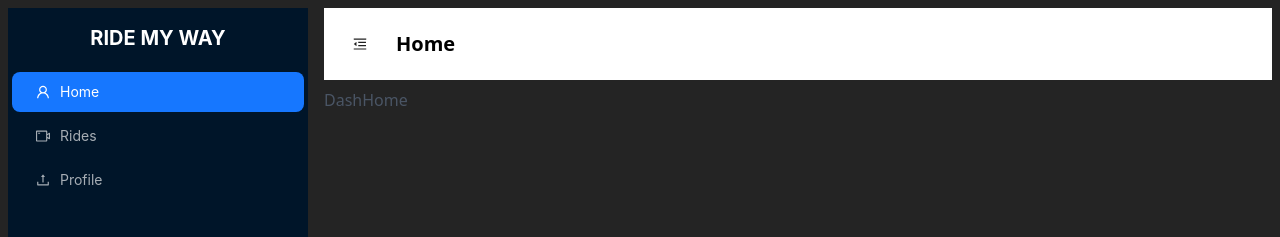
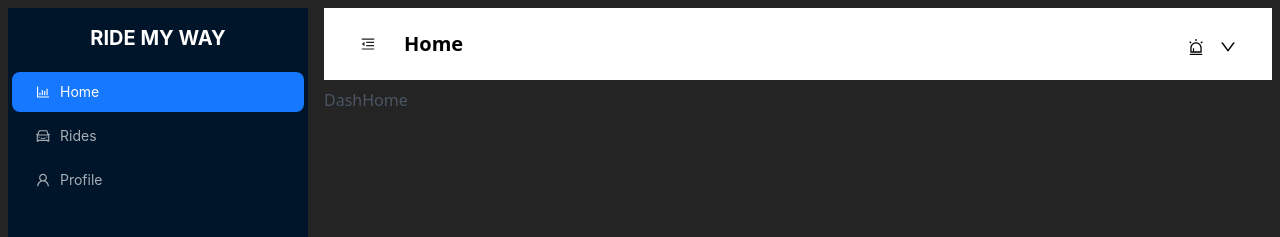
Before and after one commit to Xerrex/rmw-frontend, a React (Vite) app: page /dashboard in a window 1280 px wide. Shown: the top 237 px of the page. Built offline with nearby package versions, Linux system fonts and the light colour scheme.

Commit message:
Add notifications to dashboard header

```diff
--- a/src/Dashboard/Dashboard.jsx
+++ b/src/Dashboard/Dashboard.jsx
@@ -12,7 +12,7 @@ import Header from './UI/Header/Header';
 function Dashboard() {
   const {rmwAlerts, removeAlert} = useAlertsContext();
   const location = useLocation();
-  const { userDetails }= useAuthContext();
+  // const { userDetails }= useAuthContext();
   const [showSignIn, setShowSignIn] = useState(false);
   const [collapsed, setCollapsed] = useState(false);
 
--- a/src/Dashboard/UI/Header/Header.jsx
+++ b/src/Dashboard/UI/Header/Header.jsx
@@ -1,16 +1,34 @@
-import { Button } from 'antd';
-import { MenuFoldOutlined, MenuUnfoldOutlined } from '@ant-design/icons';
+import { Button, Dropdown, Space } from 'antd';
+import { MenuFoldOutlined, MenuUnfoldOutlined, DownOutlined,
+  SmileOutlined, AlertOutlined } from '@ant-design/icons';
 import useHeaderContext from './Context/useHeaderContext';
+
+const items = [
+  { key: '1', label: (<span>1st menu item</span>),},
+  {key: '2',label: (<span>2nd menu item (disabled) </span>), icon: <SmileOutlined />, disabled: true,},
+  {key: '3', label: ( <span>3rd menu item (disabled)</span>), disabled: true, },
+  {key: '4', danger: true, label: 'a danger item',},
+];
 
 function Header({collapsed, setCollapsed}) {
   const {title} = useHeaderContext();
 
   return (
   <header className="bg-white text-gray-600 body-font dark:text-white mb-2">
-    <div className="w-full flex mx-auto p-5 flex-row items-center">
-      <Button type="text" icon={collapsed ? <MenuUnfoldOutlined /> : <MenuFoldOutlined />}
+    <div className="w-full flex mx-auto p-5 flex-row items-center justify-between">
+      <div className="mx-2 flex items-center">
+        <Button type="text" icon={collapsed ? <MenuUnfoldOutlined /> : <MenuFoldOutlined />}
         onClick={() => setCollapsed(!collapsed)} />
-      <h1 className="text-black font-bold text-xl ml-5">{title}</h1>
+        <h1 className="text-black font-bold text-xl ml-5">{title}</h1>
+      </div>
+
+      <div className='mr-2 text-black'>
+        <Dropdown menu={{ items }}>
+          <Space> <AlertOutlined /> <DownOutlined /> </Space>
+        </Dropdown>
+
+      </div>
+
     </div>
   </header>
   )
--- a/src/Dashboard/UI/Sidebar.jsx
+++ b/src/Dashboard/UI/Sidebar.jsx
@@ -1,6 +1,6 @@
 import { useState } from "react";
 import { Layout, Menu } from "antd";
-import { UploadOutlined, UserOutlined, VideoCameraOutlined } from '@ant-design/icons';
+import { BarChartOutlined, UserOutlined, CarOutlined } from '@ant-design/icons';
 
 const { Sider} = Layout;
 const styles = {
@@ -12,9 +12,9 @@ const styles = {
 }
 
 const menuItems = [
-  {key: '1', icon: <UserOutlined />, label: 'Home',},
-  {key: '2', icon: <VideoCameraOutlined />, label: 'Rides',},
-  {key: '3', icon: <UploadOutlined />, label: 'Profile',},
+  {key: '1', icon: <BarChartOutlined />, label: 'Home',},
+  {key: '2', icon: <CarOutlined />, label: 'Rides',},
+  {key: '3', icon: <UserOutlined />, label: 'Profile',},
 ]
 
 
```
